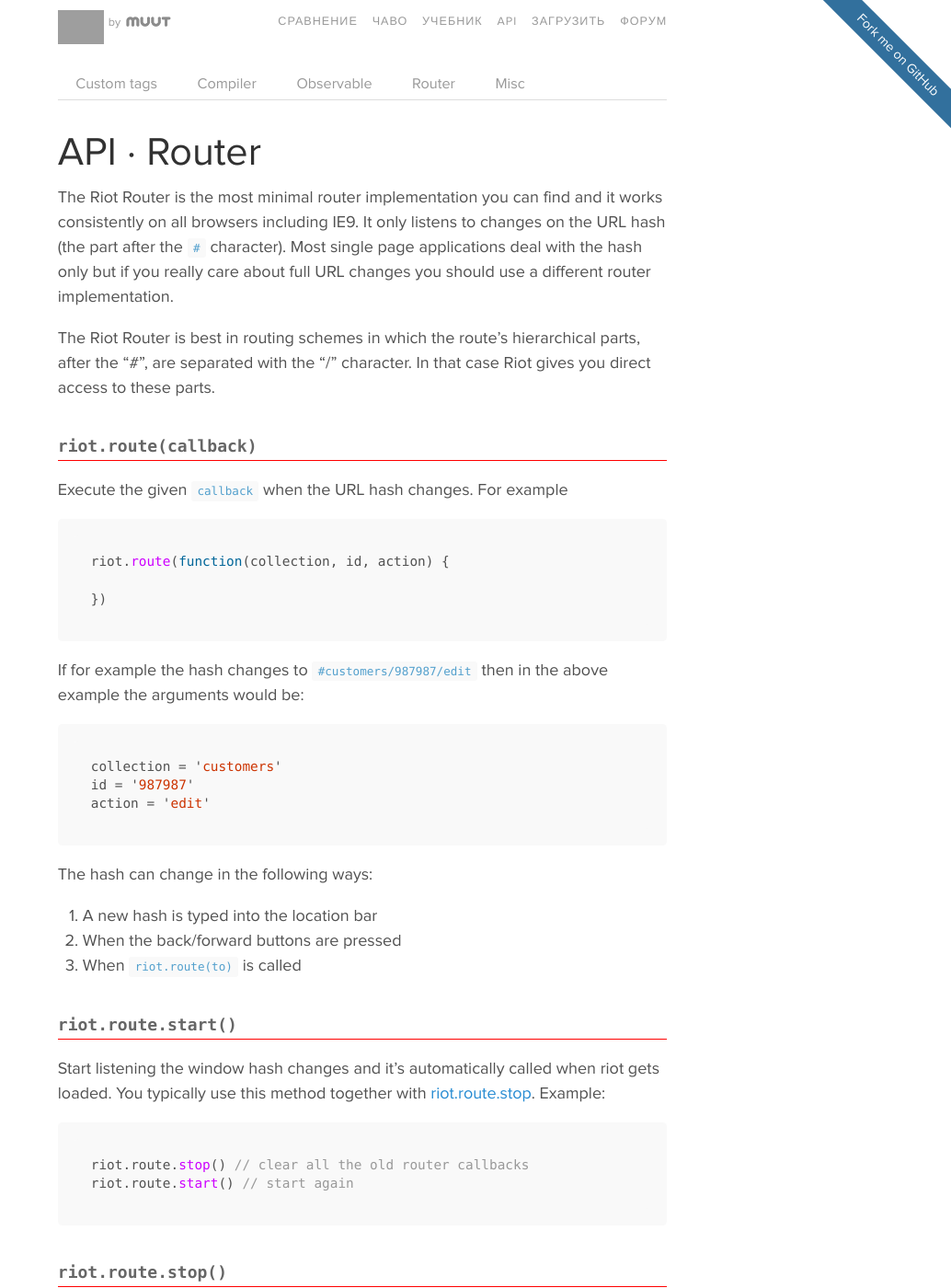
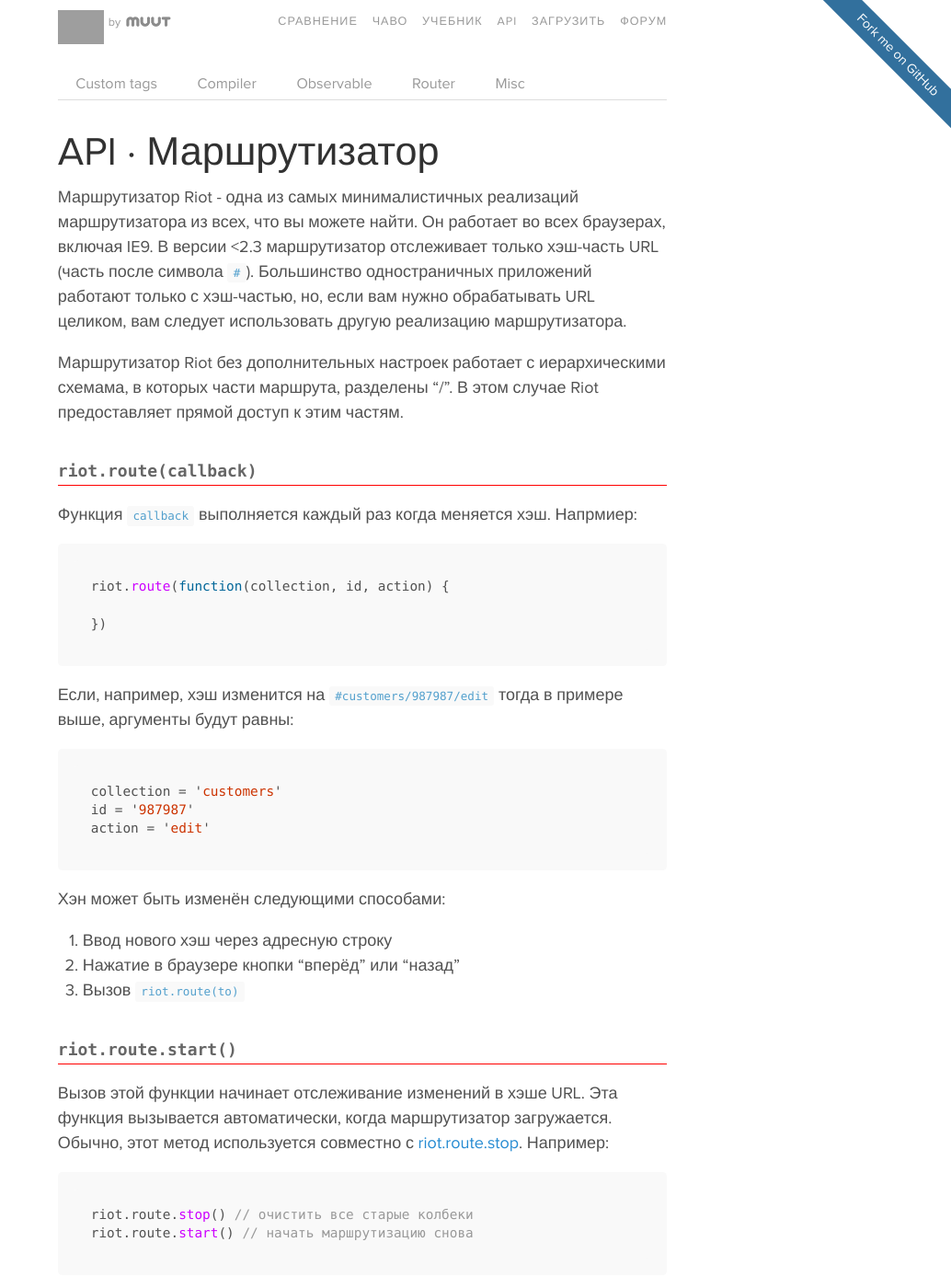
Before and after one commit to riot/riot.github.io, a Jekyll site: the page built from ru/api/route.md, in a window 1280 px wide and 1400 px high. Shown: the whole window at 92% size, without its empty margins (246-1280 px from the left). Built offline with Jekyll 4.4.1, drawn with Linux system fonts in a browser that asks for light colours; Markdown is read by kramdown in place of the engine named in the settings; some of the changed text lies outside the part shown; grey boxes are pictures that could not be loaded.

Commit message:
ru/api/route.md

````diff
--- a/ru/api/route.md
+++ b/ru/api/route.md
@@ -1,19 +1,18 @@
 ---
-title: Router
+title: Маршрутизатор
 layout: ru
 class: apidoc
 ---
 
 {% include api-tabs.html %}
 
-The Riot Router is the most minimal router implementation you can find and it works consistently on all browsers including IE9. It only listens to changes on the URL hash (the part after the `#` character). Most single page applications deal with the hash only but if you really care about full URL changes you should use a different router implementation.
+Маршрутизатор Riot - одна из самых минималистичных реализаций маршрутизатора из всех, что вы можете найти. Он работает во  всех браузерах, включая IE9. В версии <2.3 маршрутизатор отслеживает только хэш-часть URL (часть после символа `#`). Большинство одностраничных приложений работают только с хэш-частью, но, если вам нужно обрабатывать URL целиком, вам следует использовать другую реализацию маршрутизатора.
 
-The Riot Router is best in routing schemes in which the route's hierarchical parts, after the "#", are separated with the "/" character. In that case Riot gives you direct access to these parts.
-
+Маршрутизатор Riot без дополнительных настроек работает с иерархическими схемама, в которых части маршрута, разделены "/". В этом случае Riot предоставляет прямой доступ к этим частям.
 
 ### riot.route(callback)
 
-Execute the given `callback` when the URL hash changes. For example
+Функция `callback` выполняется каждый раз когда меняется хэш. Напрмиер:
 
 ```javascript
 riot.route(function(collection, id, action) {
@@ -21,8 +20,7 @@
 })
 ```
 
-If for example the hash changes to `#customers/987987/edit` then in the above example the arguments would be:
-
+Если, например, хэш изменится на `#customers/987987/edit` тогда в примере выше, аргументы будут равны:
 
 ```javascript
 collection = 'customers'
@@ -30,34 +28,34 @@
 action = 'edit'
 ```
 
-The hash can change in the following ways:
+Хэн может быть изменён следующими способами:
 
-1. A new hash is typed into the location bar
-2. When the back/forward buttons are pressed
-3. When `riot.route(to)` is called
+1. Ввод нового хэш через адресную строку
+2. Нажатие в браузере кнопки "вперёд" или "назад"
+3. Вызов `riot.route(to)`
 
 ### riot.route.start()
 
-Start listening the window hash changes and it's automatically called when riot gets loaded. You typically use this method together with [riot.route.stop](#route-stop). Example:
+Вызов этой функции начинает отслеживание изменений в хэше URL. Эта функция вызывается автоматически, когда маршрутизатор загружается. Обычно, этот метод используется совместно с [riot.route.stop](#route-stop). Например:
 
 ```javascript
-riot.route.stop() // clear all the old router callbacks
-riot.route.start() // start again
+riot.route.stop() // очистить все старые колбеки
+riot.route.start() // начать маршрутизацию снова
 ```
 
 ### riot.route.stop()
 
-Remove the hashchange listeners clearing also the [riot.route.route](#route) callbacks.
+Перестаёт отслеживать изменения в хэше, а так же, выставление в дефолтное [riot.route.route](#route).
 
 ```javascript
 riot.route.stop()
 ```
 
-Stopping the default router allow the use of a different router on your appliaction.
+Этот метод позволяет вам использовать несколько роутеров в рамках одного приложения.
 
 ### riot.route(to)
 
-Changes the browser URL and notifies all the listeners assigned with `riot.route(callback)`. For example:
+Изменение URL в адресной строке и извещение всех слушателей, которые подписаны на событие через `riot.route(callback)`. Пример:
 
 ```javascript
 riot.route('customers/267393/edit')
@@ -65,7 +63,7 @@
 
 ### riot.route.exec(callback)
 
-Study the current hash "in place" using given `callback` without waiting for it to change. For example
+Выполнение маршрутизации по тому URL, который сейчас в адресной строке, не дожидаясь изменений в хэше. Например:
 
 ```javascript
 riot.route.exec(function(collection, id, action) {
@@ -75,7 +73,7 @@
 
 ### riot.route.parser(parser)
 
-Changes the default parser to a custom one. Here's one that parses paths like this:
+Замена дефолтного парсера на свой. Пример такого парсера:
 
 `!/user/activation?token=xyz`
 
@@ -98,7 +96,7 @@
 })
 ```
 
-And here you'll receive the params when the URL changes:
+В результате парсинга, функция получит такие параметры:
 
 ```javascript
 riot.route(function(target, action, params) {
````
